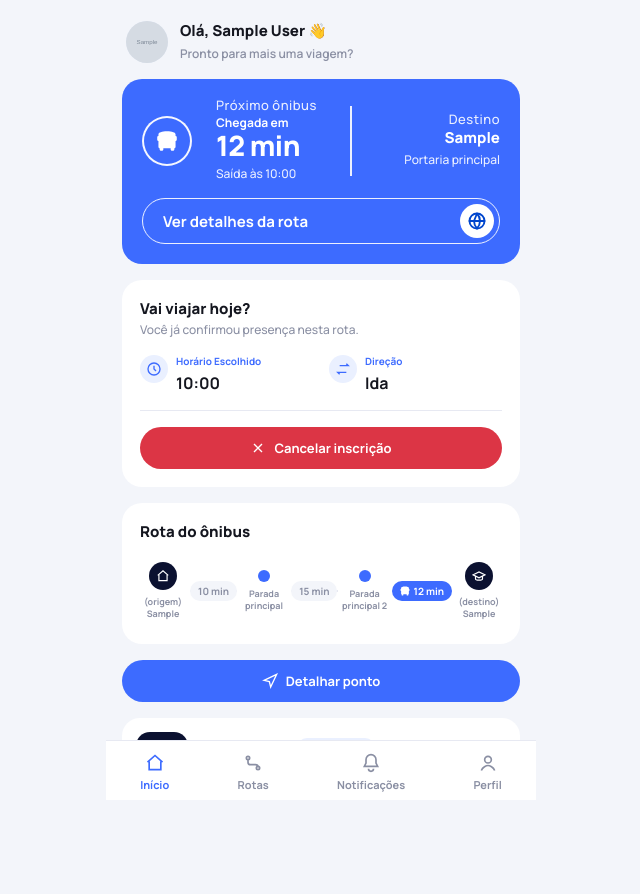
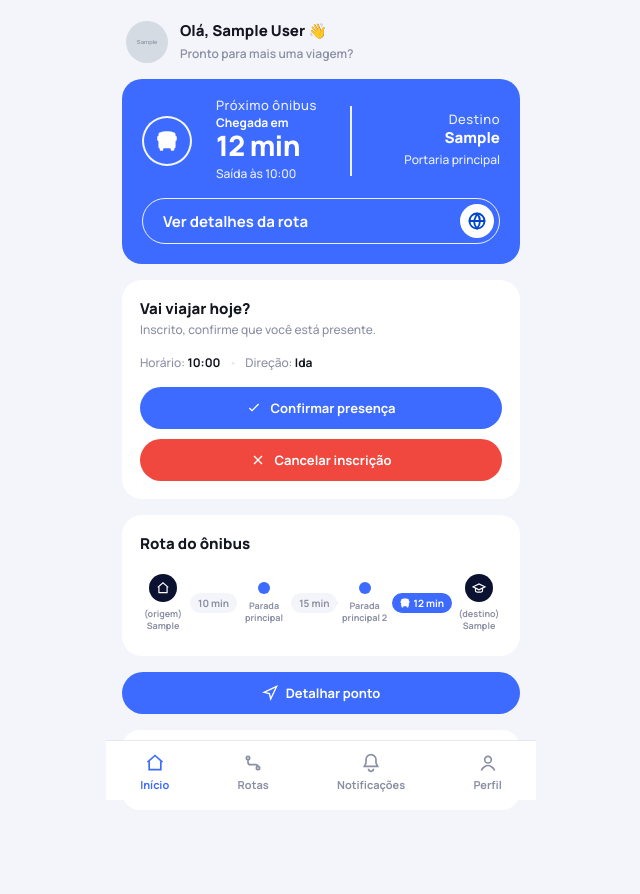
Before and after one commit to NicolasRaony06/sistema-unirotas, a Django app: page /operation/aluno/home in a window 1280 px wide. Shown: the whole page, without its empty margins (319-959 px from the left). Before the commit the page ends 792 px from the top, so only its background shows below. Run offline with Django 5.2, Linux system fonts and the light colour scheme; a user stored in the database is signed in; tables that the repository leaves empty hold one stand-in row (values such as "Sample post"); grey boxes marked "Sample" are stand-in pictures.

Commit message:
feature --> comecando a funcao de confirmar presenca

```diff
--- a/operation/static/operation/css/style.css
+++ b/operation/static/operation/css/style.css
@@ -88,7 +88,7 @@ body {
 }
 .btn--ghost { background: transparent; color: #fff; border: 1px solid #3A437A; }
 .btn--solid { background: var(--blue-500); color: #fff; }
-.btn--danger { background: var(--coral-500); }
+.btn--danger { background: var(--coral-500); color: #fff; }
 .btn--done { background: #232B58; color: #A9B0D6; }
 .btn--full { width: 100%; display: flex; align-items: center; justify-content: center; gap: 8px; }
 .btn--block { text-decoration: none; }
@@ -754,3 +754,20 @@ input[type='time']::-webkit-calendar-picker-indicator{
     justify-content: center;
     flex-shrink: 0;
 }
+.presence-info {
+    margin: 2px 0 16px;
+    font-size: 12px;
+    color: var(--grey-500);
+}
+.presence-info strong {
+    color: var(--ink-900);
+    font-weight: 700;
+}
+.presence-info__dot {
+    margin: 0 6px;
+    color: var(--grey-200);
+}
+
+.presence-card form + form {
+    margin-top: 10px;
+}
--- a/operation/templates/index_aluno.html
+++ b/operation/templates/index_aluno.html
@@ -66,40 +66,25 @@
 
             {% if inscricao %}
                 <!-- CASO O ALUNO JÁ ESTEJA INSCRITO -->
-            <p>Você já confirmou presença nesta rota.</p>
+                <p>Inscrito, confirme que você está presente.</p>
+                <p class="presence-info">
+                    Horário: <strong>{{ inscricao.horario_saida_aluno|default:"--" }}</strong>
+                    <span class="presence-info__dot" aria-hidden="true">•</span>
+                    Direção: <strong>{{ inscricao.get_direcao_display|default:inscricao.direcao|title }}</strong>
+                </p>
+
+                <form method="post" action="#">
+                    {% csrf_token %}
+                    <input type="hidden" name="id_viagem" value="{{ inscricao.viagem.id }}">
+                    <button type="submit" class="btn btn--solid btn--full btn--spaced">
+                        <svg width="16" height="16" viewBox="0 0 24 24" fill="none" stroke="#fff" stroke-width="2"><path d="M5 12l4 4L19 6"/></svg>
+                        Confirmar presença
+                    </button>
+                </form>
 
                 <form method="post" action="{% url 'cancelar_inscricao_na_viagem' %}">
                     {% csrf_token %}
-                <input type="hidden" name="id_viagem" value="{{ inscricao.viagem.id }}">
-
-                <div class="presence-card__fields">
-                    <label class="presence-field">
-                        <span class="presence-field__icon" aria-hidden="true">
-                            <svg width="16" height="16" viewBox="0 0 24 24" fill="none" stroke="currentColor" stroke-width="2"><circle cx="12" cy="12" r="9"/><path d="M12 7v5l3 3"/></svg>
-                        </span>
-                        <span class="presence-field__text">
-                            <small>Horário Escolhido</small>
-                            <span class="presence-field__select">
-                                <strong>{{ inscricao.horario_saida_aluno|default:"--" }}</strong>
-                            </span>
-                        </span>
-                    </label>
-
-                    <label class="presence-field">
-                        <span class="presence-field__icon" aria-hidden="true">
-                            <svg width="16" height="16" viewBox="0 0 24 24" fill="none" stroke="currentColor" stroke-width="2"><path d="M7 7h13l-3-3M17 17H4l3 3"/></svg>
-                        </span>
-                        <span class="presence-field__text">
-                            <small>Direção</small>
-                            <span class="presence-field__select">
-                                <strong>{{ inscricao.get_direcao_display|default:inscricao.direcao|title }}</strong>
-                            </span>
-                        </span>
-                    </label>
-                </div>
-
-                <!-- Botão com cor diferente (por exemplo, variante perigo/cancelar) -->
-                <button type="submit" class="btn btn--danger btn--full" style="background-color: #dc3545; color: #fff;">
+                    <button type="submit" class="btn btn--danger btn--full">
                         <svg width="16" height="16" viewBox="0 0 24 24" fill="none" stroke="#fff" stroke-width="2"><path d="M18 6L6 18M6 6l12 12"/></svg>
                         Cancelar inscrição
                     </button>
@@ -107,7 +92,7 @@
 
             {% else %}
             <!-- CASO O ALUNO AINDA NÃO ESTEJA INSCRITO -->
-            <p>Confirme sua presença para esta rota.</p>
+            <p>Confirme sua inscrição para esta rota.</p>
 
             <form method="post" action="{% url 'alocar_aluno' %}">
                 {% csrf_token %}
```
Lines whose indentation alone changed are shown as unchanged.
